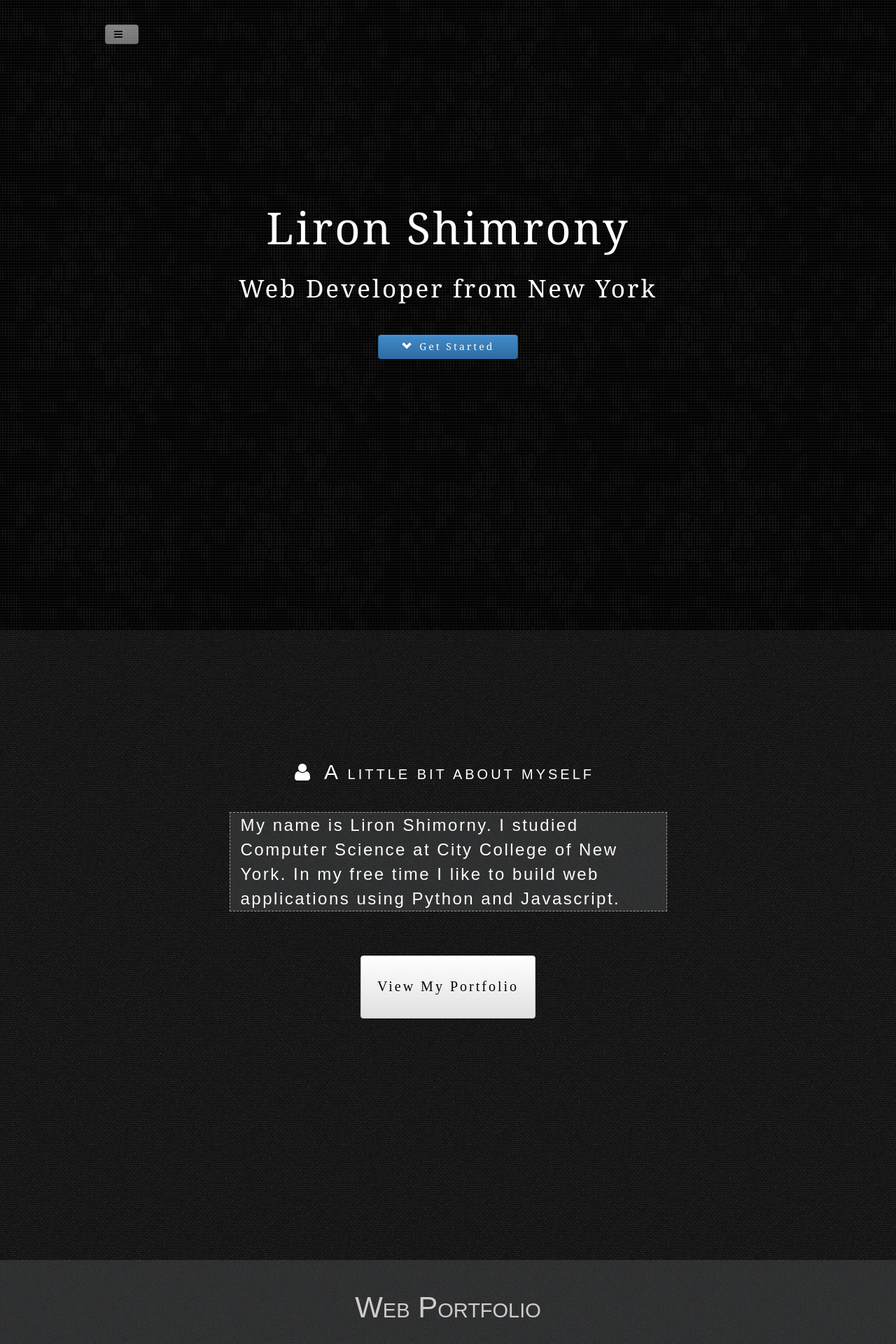
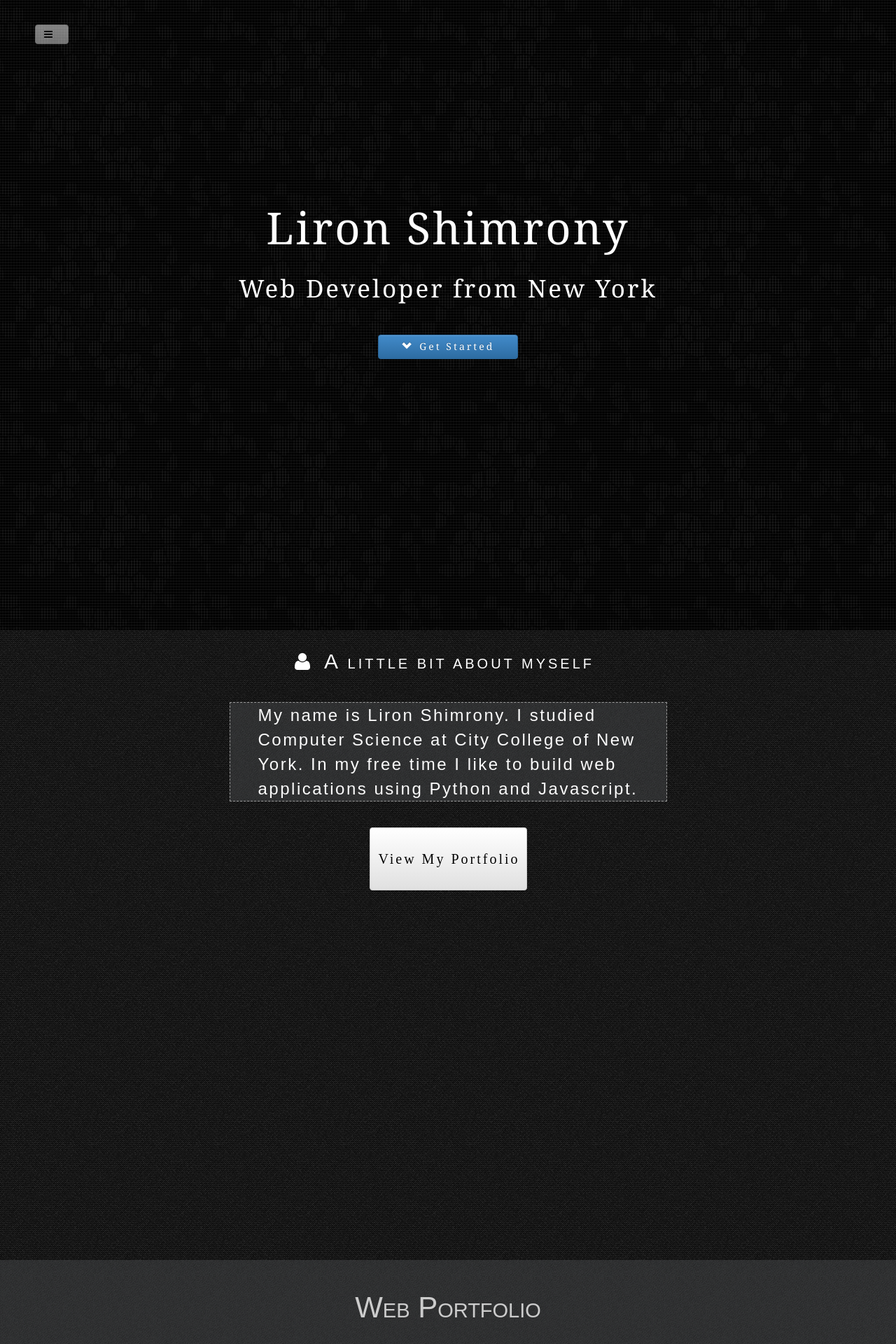
Before and after one commit to lsxliron/lsxliron.github.io, a Jekyll site: the page built from index.html, in a window 1280 px wide. Shown: the top 1920 px of the page at 70% size. Built offline with Jekyll 4.4.1, drawn with Linux system fonts in a browser that asks for light colours; some of the changed text lies outside the part shown.

Commit message:
Finished to add content and design. Need to clean code and add js functionality

```diff
--- a/css/styles.css
+++ b/css/styles.css
@@ -38,9 +38,9 @@
 	position: relative;
 }
 
-.portfilioButton{
-	margin-top:5%;
-	width:20%;
+.portfolioButton{
+	margin-top:3%;
+	width:225px;
 	height:10%;
 	color:#000000;
 	vertical-align: middle;
@@ -93,7 +93,8 @@
 	-webkit-border-radius: 20px;
 	-moz-border-radius: 20px;
 	border-radius: 20px;
-
+	width: 100%;
+	cursor:pointer;
 }
 
 .shaderDiv{
@@ -101,27 +102,32 @@
 	-moz-border-radius: 20px;
 	border-radius: 20px;
 	background-color: black;
-	white-space: 3px;
-	margin-bottom: 2%;
-	display:table-cell;
+	width:100%;
+	font-family: 'Alegreya Sans SC', serif;
+	font-weight: 200;
+	/*font-size: 5em;*/
+	letter-spacing: 4.5px;
+	/*font-variant: small-caps;*/
+
+
+
+	/*white-space: 3px;*/
+	/*margin-bottom: 2%;*/
+	/*display:table-cell;*/
 	position:relative;
 }
 
 
 .projectLabelDiv{
-	text-align:center;
+	opacity:0;
 	position:absolute;
 	color:white;
-	width:100%;
-	font-size:xx-large;
-	height:100%;
-	margin-left:auto;
-	margin-right:auto;
-	z-index: -10;
-	opacity: 0;
-	visibility: hidden;
-	vertical-align: middle;
-	cursor:pointer;
+	text-align:center;
+	margin-top:15%;
+	font-family: 'Alegreya Sans SC', sans-serif;
+	letter-spacing: 5px;
+	font-weight: 100;
+	font-size:2em;
 }
 
 .lead {
@@ -171,6 +177,8 @@ h3{
 	font-family: 'Alegreya Sans SC', sans-serif;
 	font-weight: lighter;
 	letter-spacing: 2.5px;
+	margin-left: 25px;
+
 }
 
 i{margin-right: 10px;}
--- a/index.html
+++ b/index.html
@@ -3,8 +3,8 @@ layout: custom
 ---
 
 <div class="toggled" id="wrapper">
-	<div id="sidebar-wrapper">
-		<ul class="sidebar-nav">
+	<div id="sidebar-wrapper" style="background-color:#1A1A1A; right:0;">
+		<ul class="sidebar-nav" style="margin-top:25%">
 		<li style="color:white"> <i class="fa fa-thumbs-up"> </i>Welcome</li>
 		<li style="color:white"> <i class="fa fa-user"> </i> About Me</li>
 		<li style="color:white"> <i class="fa fa-picture-o"> </i>Portfolio</li>
@@ -15,7 +15,7 @@ layout: custom
 	</div>
 </div>
 
-<button id="menuToggle" type="button" class="btn btn-default" style="z-index:1000; color:black; margin-top:35px; margin-left:150px; opacity:0.5; position:fixed"><i class="fa fa-bars"></i></button>
+<button id="menuToggle" type="button" class="btn btn-default" style="z-index:1000; color:black; margin-top:35px; margin-left:50px; opacity:0.5; position:fixed"><i class="fa fa-bars"></i></button>
 
 <div class='firstPage page'>
 	<div class="container centerDiv">
@@ -31,14 +31,14 @@ layout: custom
 <div id="aboutMePage" class="page secondPage">
 	<div class="container aboutMeDiv">
 
-		<div style="margin-top:15%">
+		<div style="margin-top:30px">
 			<i class="fa fa-user fa-2x"><label class="aboutMeLBL"><span style="font-size:30px; font-weight:350">A</span> LITTLE BIT ABOUT MYSELF</label></i>
 			<div class="container lighterBox">
 				<h3 class="aboutMeText">
-					My name is Liron Shimorny. I studied Computer Science at City College of New York. In my free time I like to build web applications using Python and Javascript.
+					My name is Liron Shimrony. I studied Computer Science at City College of New York. In my free time I like to build web applications using Python and Javascript.
 				</h3>
 			</div>
-			<button id="projectsBtn"type="button" class='btn btn-default portfilioButton'>View My Portfolio</button>
+			<button id="projectsBtn"type="button" class='btn btn-default portfolioButton'>View My Portfolio</button>
 		</div>
 	</div>
 </div>
@@ -47,20 +47,35 @@ layout: custom
 <div id="protfolioPage" class="page portfolio">
 	<label class="webPortfolioHeading">Web Portfolio</label>
 	<div class="container projectsTable">
-		<div style="display:table-row;">
+		<div style="display:table-row">
+			<div style="display:table-cell">
+			<!-- <div class="shaderDiv"> -->
+				<!-- <div class="projectLabelDiv pysaassID"> -->
+					<!-- Semi Automatic Statistical Segmentation Tool -->
+				<!-- </div> -->
 
-			<div class="shaderDiv";>
-				<div class="projectLabelDiv pysaassID">
-					Semi Automatic Statistical Segmentation Tool
+				<div class="shaderDiv pysaassID">
+					<span style="display:inline-block">
+					<label class="projectLabelDiv"> Semi Automatic Statistical Segmentation Tool</label>
+						<img id='pyssaass' class='tableImg' src="img/pysaass1.png" style="z-index" />
+					</span>
 				</div>
-				<img id='pyssaass' class='tableImg' src="img/pysaass1.png" />
+
+
 			</div>
 
-			<div class="shaderDiv">
-				<div class="projectLabelDiv gobbletID">
-					Gobblet
+			<div style="display:table-cell;>">
+			<!-- <div class="shaderDiv"> -->
+				<!-- <div class="projectLabelDiv gobbletID"> -->
+					<!-- Gobblet -->
+				<!-- </div> -->
+				<div class="shaderDiv gobbletID">
+					<span style="display:inline-block">
+					<label class="projectLabelDiv" style="margin-left:9%; margin-top:19%"> Gobblet - Human Vs. PC </label>
+						<img class='tableImg' src="img/gobblet1.png"/>
+					</span>
 				</div>
-				<img class='tableImg' src="img/gobblet1.png"/>
+
 			</div>
 		</div>
 	</div>
@@ -120,7 +135,7 @@ layout: custom
 		</div>
 
 	</div>
-	<div style="text-align:center; width:100%"><button type="button" class="questionsButton btn btn-primary">Any Question?</button></div>
+	<div style="text-align:center; width:100%"><button type="button" class="questionsButton btn btn-primary">Any Questions?</button></div>
 
 </div>
 
@@ -313,6 +328,7 @@ layout: custom
 <script type="text/javascript">
 
 $(document).ready(function(){
+
 	$('#getStartedBtn').bind('click',function(){
 		$('body').animate({
 				scrollTop: $(window).scrollTop() + $('#aboutMePage').offset().top}, 1000)
@@ -382,4 +411,6 @@ $(window).bind('load', function(){
 
 
 })
+
+
 </script>
```
Also changed, not shown: other parts of index.html (+25 -12 lines), 3 other files.
